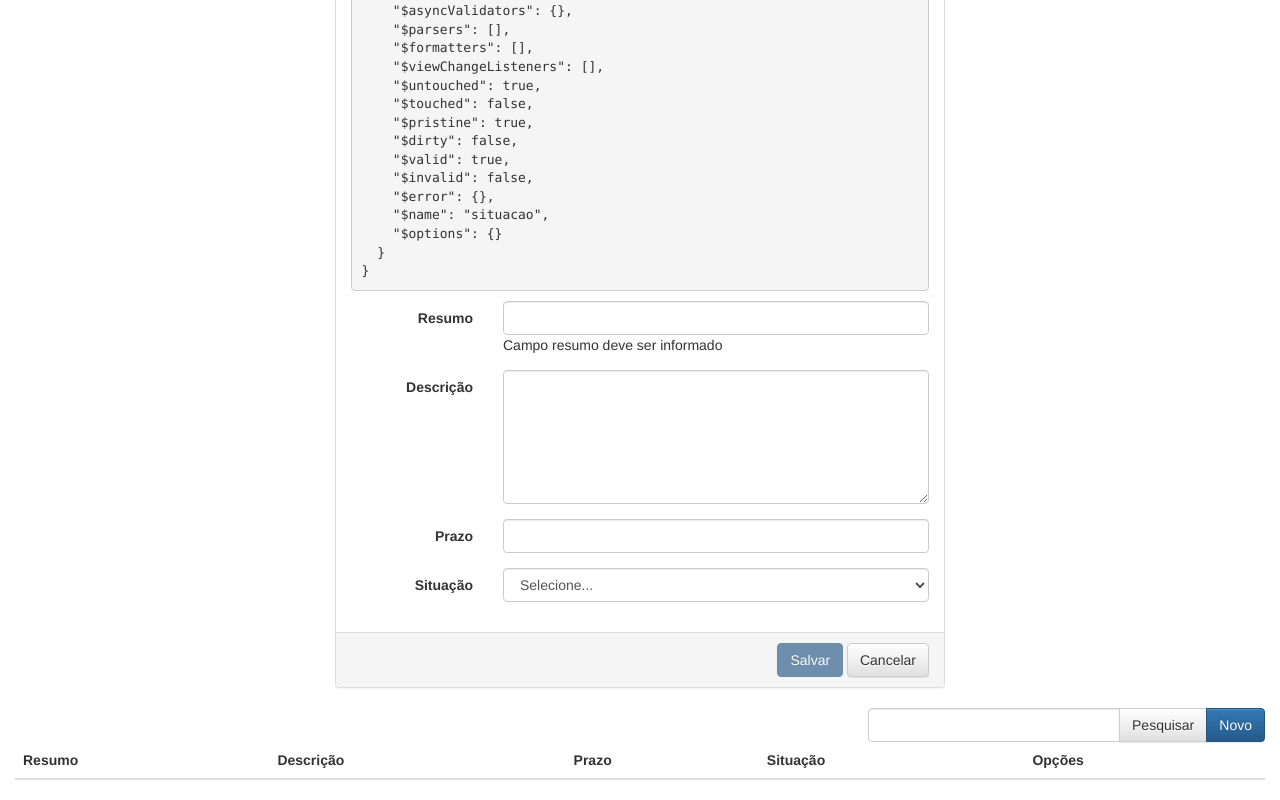
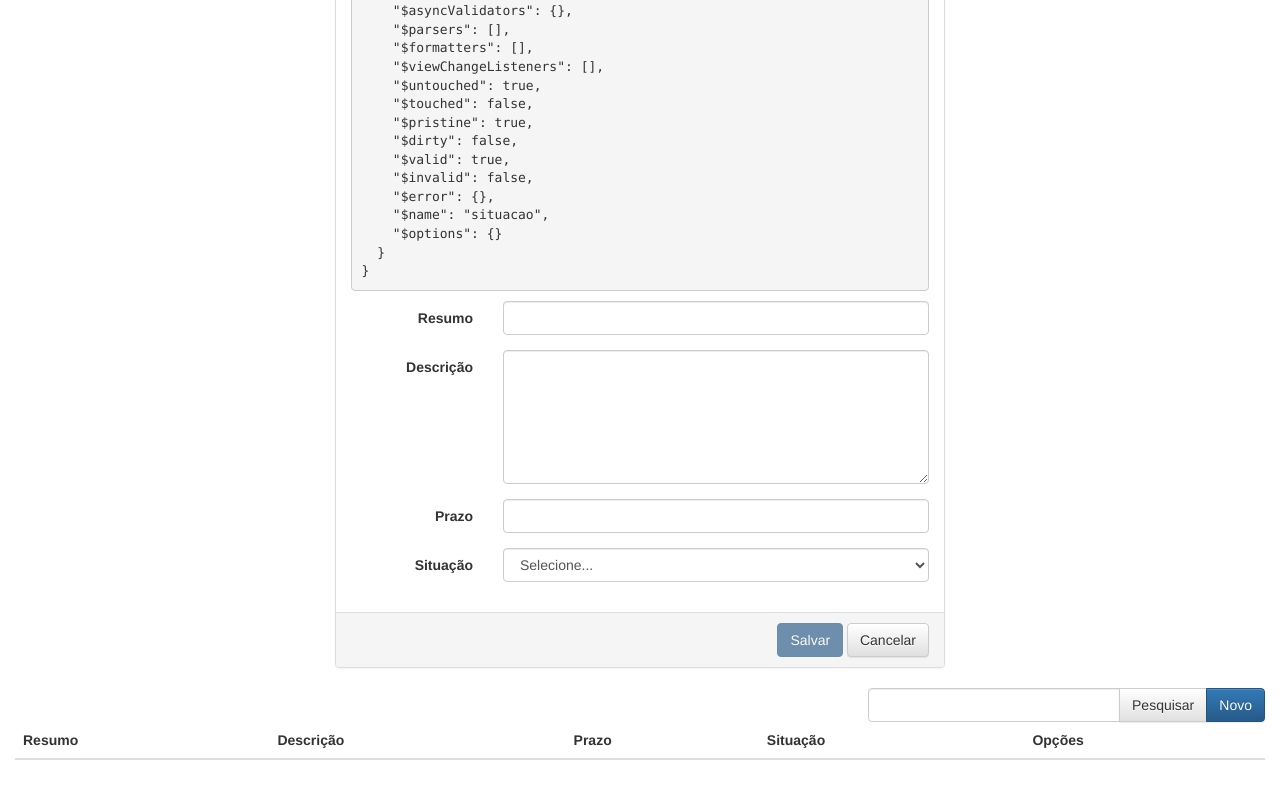
Before and after one commit to yuricavalcantesenai/senai-angular, a website: page WebContent/index.html in a window 1280 px wide. Shown: the part 1816-2616 px from the top of the page. Drawn offline with nearby package versions, Linux system fonts and the light colour scheme; some packages are replaced by stand-ins of ours.

Commit message:
Incluída diretiva ng-if no campo resumo

```diff
--- a/WebContent/index.html
+++ b/WebContent/index.html
@@ -21,7 +21,7 @@
 							<div class="col-sm-9">
 								<input id="resumo" name="resumo" class="form-control" ng-model="controller.tarefa.resumo"
 									required ng-minlength="3" ng-maxlength="10">
-								<div ng-messages="meuFormulario.resumo.$error">
+								<div ng-messages="meuFormulario.resumo.$error" ng-if="meuFormulario.resumo.$dirty">
 									<div ng-message="required">Campo resumo deve ser informado</div>
 									<div ng-message="minlength">Campo resumo deve conter no mínimo 3 caracteres</div>
 									<div ng-message="maxlength">Campo resumo deve conter no máximo 10 caracteres</div>
```
